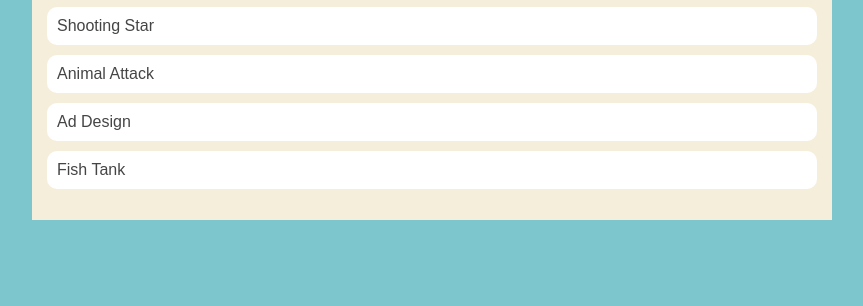
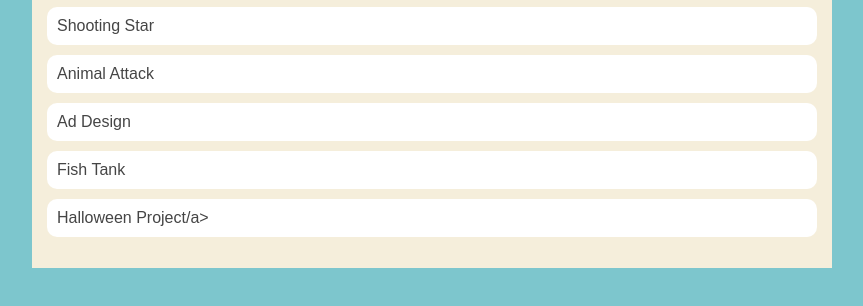
Before and after one commit to caseycarstens/caseycarstens.github.io, a plain HTML site: page portfolio.html in a window 1280 px wide. Shown: the part 400-706 px from the top of the page, without its empty margins (208-1071 px from the left). Drawn offline with Linux system fonts and the light colour scheme.

Commit message:
Adding Hallowen project

```diff
--- a/portfolio.html
+++ b/portfolio.html
@@ -109,6 +109,7 @@
                         <li><a href="https://www.khanacademy.org/computer-programming/spin-off-of-project-animal-attack/6355616132546560"> Animal Attack</a></li>
                         <li><a href="https://www.khanacademy.org/computer-programming/spin-off-of-project-ad-design/4586518368272384"> Ad Design</a></li>
                         <li><a href="https://www.khanacademy.org/computer-programming/spin-off-of-project-fish-tank/6046878086512640"> Fish Tank</a></li>
+                        <li><a href="https://www.khanacademy.org/computer-programming/new-program/6494989548306432"> Halloween Project/a></li>
 
                     </ul>
 
```
